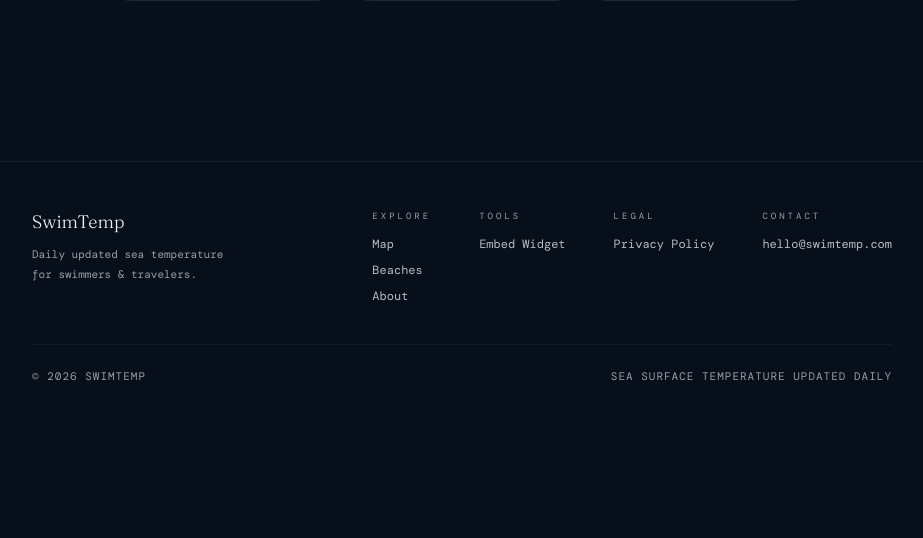
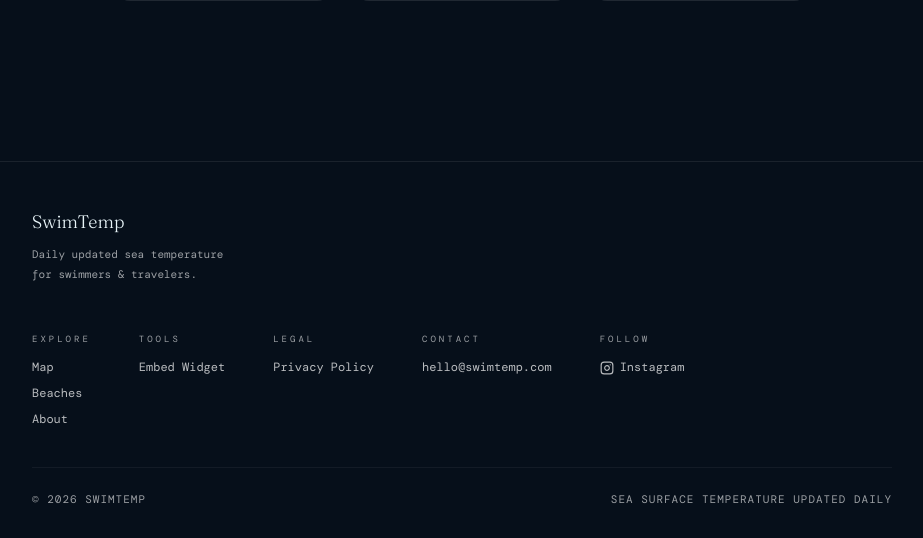
Before and after one commit to metanouvelle/sea-temperature, a FastAPI app: page /embed in a window 1280 px wide. Shown: the part 1236-1774 px from the top of the page, without its empty margins (178-1101 px from the left). Before the commit the page ends 1617 px from the top, so only its background shows below. Run offline with FastAPI, Linux system fonts and the light colour scheme; parts of the project's set-up code (start-up, migrations or seed data) failed here and were passed over; some web fonts are replaced.

Commit message:
add instgram link

```diff
--- a/app/templates/about.html
+++ b/app/templates/about.html
@@ -584,6 +584,12 @@
                     <div class="footer-col-label">Contact</div>
                     <a href="mailto:hello@swimtemp.com">hello@swimtemp.com</a>
                 </div>
+                <div class="footer-col">
+                    <div class="footer-col-label">Follow</div>
+                    <a href="https://www.instagram.com/swimtemp/" target="_blank" rel="noopener">
+                        <svg width="14" height="14" viewBox="0 0 24 24" fill="none" stroke="currentColor" stroke-width="2" stroke-linecap="round" stroke-linejoin="round" style="vertical-align:middle;margin-right:6px"><rect x="2" y="2" width="20" height="20" rx="5" ry="5"/><path d="M16 11.37A4 4 0 1 1 12.63 8 4 4 0 0 1 16 11.37z"/><line x1="17.5" y1="6.5" x2="17.51" y2="6.5"/></svg>Instagram
+                    </a>
+                </div>
             </div>
         </div>
         <div class="footer-bottom">
--- a/app/templates/beaches.html
+++ b/app/templates/beaches.html
@@ -689,6 +689,12 @@
                     <div class="footer-col-label">Contact</div>
                     <a href="mailto:hello@swimtemp.com">hello@swimtemp.com</a>
                 </div>
+                <div class="footer-col">
+                    <div class="footer-col-label">Follow</div>
+                    <a href="https://www.instagram.com/swimtemp/" target="_blank" rel="noopener">
+                        <svg width="14" height="14" viewBox="0 0 24 24" fill="none" stroke="currentColor" stroke-width="2" stroke-linecap="round" stroke-linejoin="round" style="vertical-align:middle;margin-right:6px"><rect x="2" y="2" width="20" height="20" rx="5" ry="5"/><path d="M16 11.37A4 4 0 1 1 12.63 8 4 4 0 0 1 16 11.37z"/><line x1="17.5" y1="6.5" x2="17.51" y2="6.5"/></svg>Instagram
+                    </a>
+                </div>
             </div>
         </div>
         <div class="footer-bottom">
--- a/app/templates/embed.html
+++ b/app/templates/embed.html
@@ -699,6 +699,12 @@
                     <div class="footer-col-label">Contact</div>
                     <a href="mailto:hello@swimtemp.com">hello@swimtemp.com</a>
                 </div>
+                <div class="footer-col">
+                    <div class="footer-col-label">Follow</div>
+                    <a href="https://www.instagram.com/swimtemp/" target="_blank" rel="noopener">
+                        <svg width="14" height="14" viewBox="0 0 24 24" fill="none" stroke="currentColor" stroke-width="2" stroke-linecap="round" stroke-linejoin="round" style="vertical-align:middle;margin-right:6px"><rect x="2" y="2" width="20" height="20" rx="5" ry="5"/><path d="M16 11.37A4 4 0 1 1 12.63 8 4 4 0 0 1 16 11.37z"/><line x1="17.5" y1="6.5" x2="17.51" y2="6.5"/></svg>Instagram
+                    </a>
+                </div>
             </div>
         </div>
         <div class="footer-bottom">
--- a/app/templates/landing.html
+++ b/app/templates/landing.html
@@ -728,6 +728,12 @@
                     <div class="footer-col-label">Contact</div>
                     <a href="mailto:hello@swimtemp.com">hello@swimtemp.com</a>
                 </div>
+                <div class="footer-col">
+                    <div class="footer-col-label">Follow</div>
+                    <a href="https://www.instagram.com/swimtemp/" target="_blank" rel="noopener">
+                        <svg width="14" height="14" viewBox="0 0 24 24" fill="none" stroke="currentColor" stroke-width="2" stroke-linecap="round" stroke-linejoin="round" style="vertical-align:middle;margin-right:6px"><rect x="2" y="2" width="20" height="20" rx="5" ry="5"/><path d="M16 11.37A4 4 0 1 1 12.63 8 4 4 0 0 1 16 11.37z"/><line x1="17.5" y1="6.5" x2="17.51" y2="6.5"/></svg>Instagram
+                    </a>
+                </div>
             </div>
         </div>
         <div class="footer-bottom">
--- a/app/templates/privacy.html
+++ b/app/templates/privacy.html
@@ -428,6 +428,12 @@
                     <div class="footer-col-label">Contact</div>
                     <a href="mailto:hello@swimtemp.com">hello@swimtemp.com</a>
                 </div>
+                <div class="footer-col">
+                    <div class="footer-col-label">Follow</div>
+                    <a href="https://www.instagram.com/swimtemp/" target="_blank" rel="noopener">
+                        <svg width="14" height="14" viewBox="0 0 24 24" fill="none" stroke="currentColor" stroke-width="2" stroke-linecap="round" stroke-linejoin="round" style="vertical-align:middle;margin-right:6px"><rect x="2" y="2" width="20" height="20" rx="5" ry="5"/><path d="M16 11.37A4 4 0 1 1 12.63 8 4 4 0 0 1 16 11.37z"/><line x1="17.5" y1="6.5" x2="17.51" y2="6.5"/></svg>Instagram
+                    </a>
+                </div>
             </div>
         </div>
         <div class="footer-bottom">
```
Also changed, not shown: app/templates/beach.html (+19 -8 lines).
